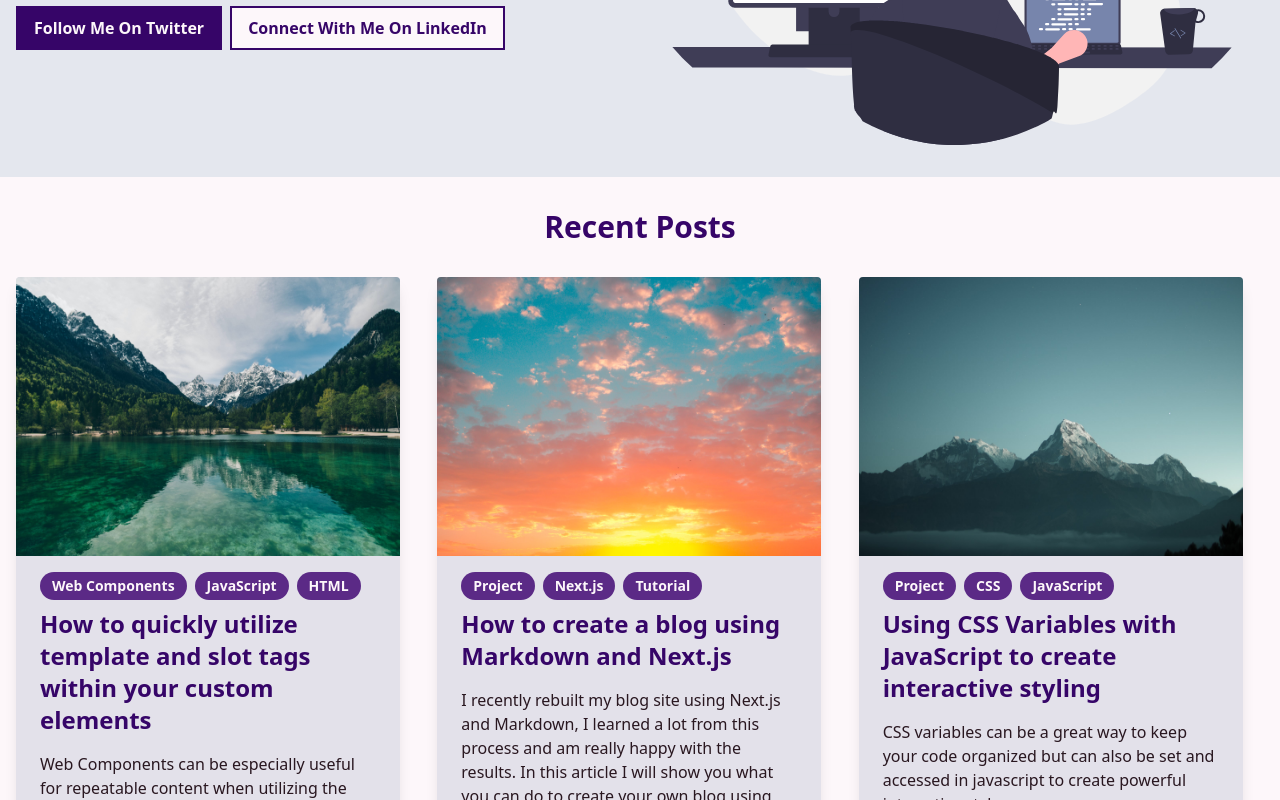
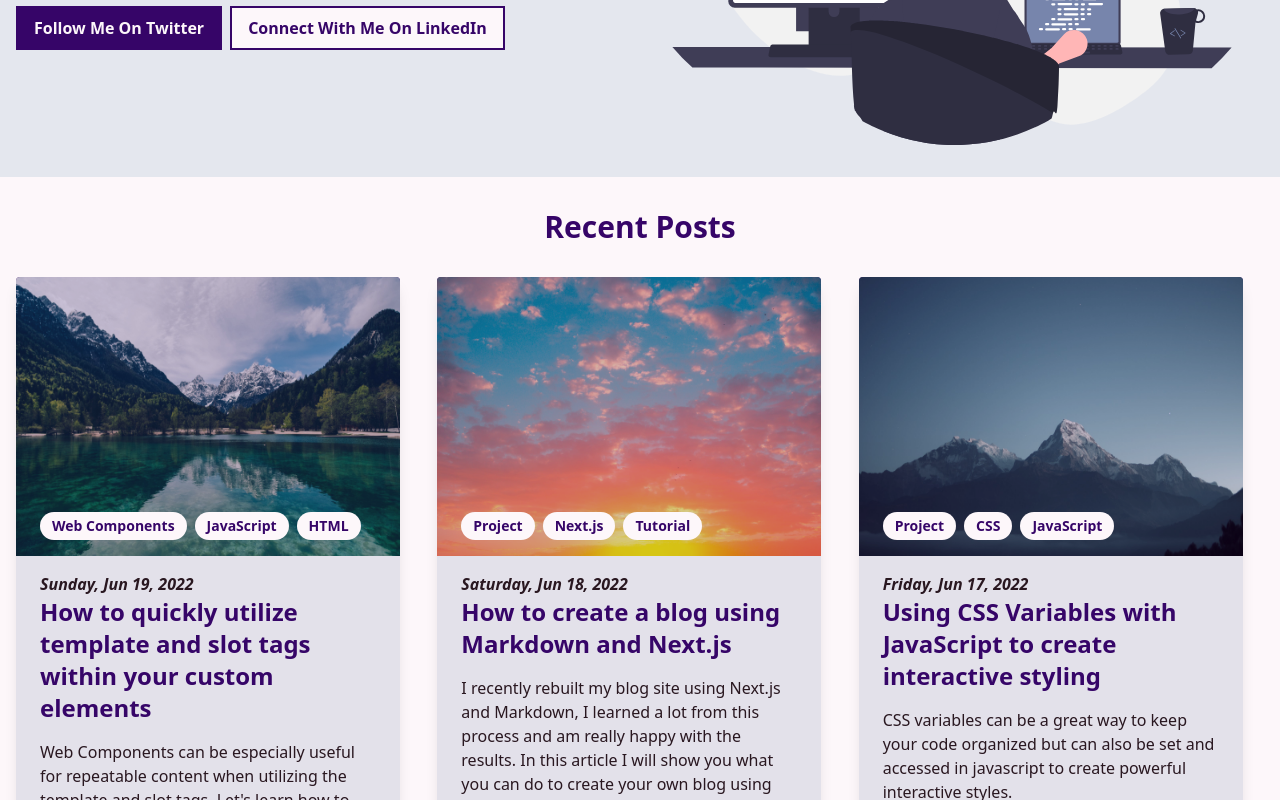
Before and after one commit to huntikins/portfolio-v8, a Next.js app: page / in a window 1280 px wide. Shown: the part 618-1418 px from the top of the page. Built offline with nearby package versions, Linux system fonts and the light colour scheme.

Commit message:
updated card styles

```diff
--- a/components/ui/card.tsx
+++ b/components/ui/card.tsx
@@ -3,6 +3,7 @@ import Image from "next/image";
 import { Heading } from "./heading";
 import { ICardProps } from "../../interfaces/ui.interface";
 import { Button } from "./button";
+import { create } from "domain";
 
 export const Card: FunctionComponent<ICardProps> = ({
   title,
@@ -11,10 +12,20 @@ export const Card: FunctionComponent<ICardProps> = ({
   description,
   slug,
   tags,
+  created_at
 }) => {
+
+  const date = new Date(created_at).toLocaleDateString("en-us", {
+    weekday: "long",
+    year: "numeric",
+    month: "short",
+    day: "numeric",
+  });
+
   return (
     <article className="max-w-sm rounded overflow-hidden shadow-lg bg-tertiary bg-opacity-20 mb-4">
-      <div className="w-full">
+      <div className="relative bg-primary">
+        <div className="w-full opacity-80">
           <Image
             src={image}
             alt={imageAlt}
@@ -23,18 +34,20 @@ export const Card: FunctionComponent<ICardProps> = ({
             layout="responsive"
           />
         </div>
-      <div className="px-6 pt-4">
+        <div className="px-6 pt-4 absolute bottom-0">
           {tags.length &&
             tags.map((tag, index) => (
               <span
                 key={index}
-              className="inline-block bg-secondary text-light rounded-full px-3 py-1 text-sm font-semibold text-gray-700 mr-2 mb-2"
+                className="inline-block bg-light text-primary rounded-full px-3 py-1 text-sm font-semibold text-gray-700 mr-2 mb-4"
               >
                 {tag}
               </span>
             ))}
         </div>
+      </div>
       <div className="px-6 pb-4">
+        <p className="text-dark pt-4 font-bold italic">{date}</p>
         <Heading level={3}>{title}</Heading>
         <p className="text-dark py-4">{description}</p>
         <Button label="Read Article" type="link" path={slug} />
--- a/interfaces/ui.interface.ts
+++ b/interfaces/ui.interface.ts
@@ -21,4 +21,5 @@ export interface ICardProps {
   description: string;
   tags: string[];
   slug: string;
+  created_at: string;
 }
--- a/partials/blog/blog.tsx
+++ b/partials/blog/blog.tsx
@@ -28,6 +28,7 @@ export const Posts: FunctionComponent<IBlogProps> = ({ posts }) => {
                 imageAlt={post.title}
                 description={post.description}
                 tags={post.tags}
+                created_at={post.created_at}
                 slug={`/blog/${post.slug}`}
               />
             ))}
--- a/partials/home/blog.tsx
+++ b/partials/home/blog.tsx
@@ -22,6 +22,7 @@ export const Blog: FunctionComponent<IBlogProps> = ({ posts }) => {
                 imageAlt={post.title}
                 description={post.description}
                 tags={post.tags}
+                created_at={post.created_at}
                 slug={`/blog/${post.slug}`}
               />
             ))}
```
Lines whose indentation alone changed are shown as unchanged.
